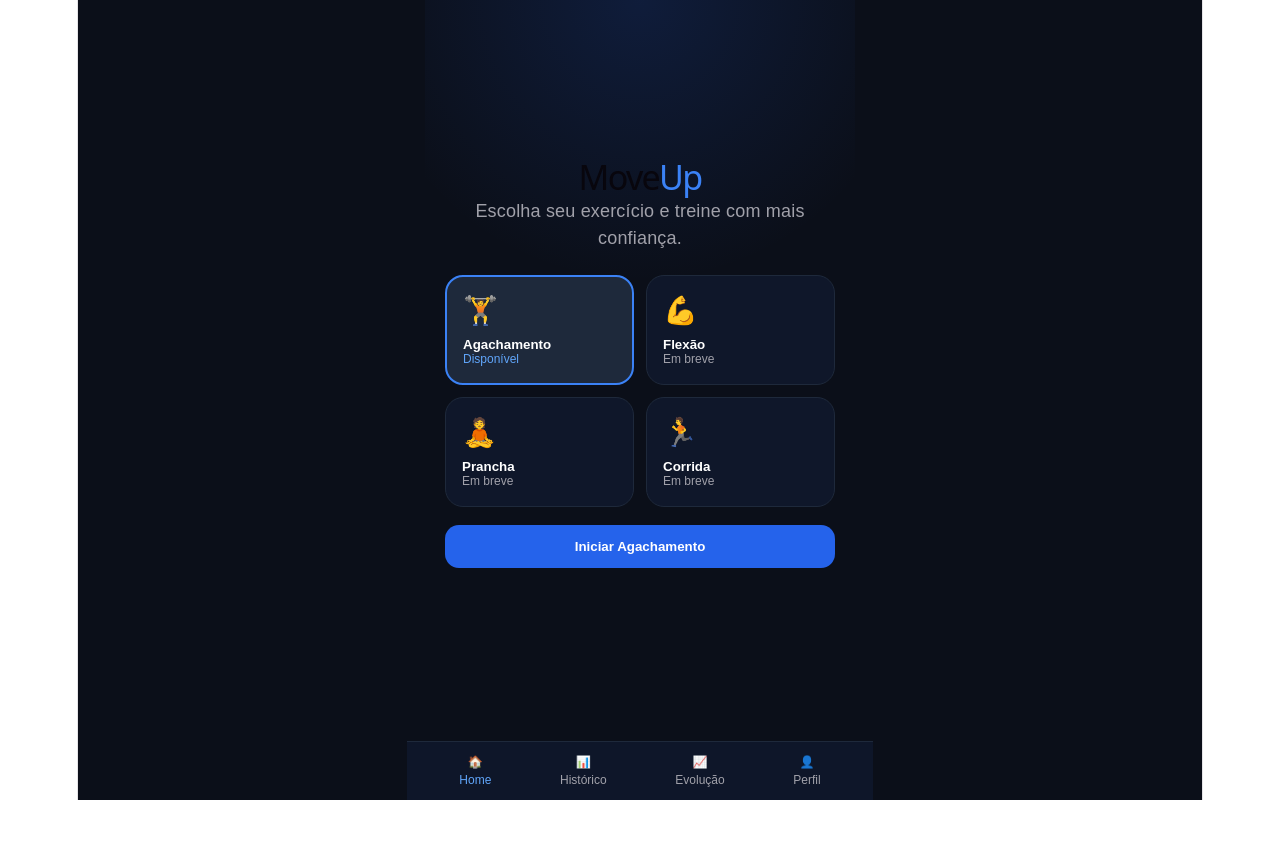
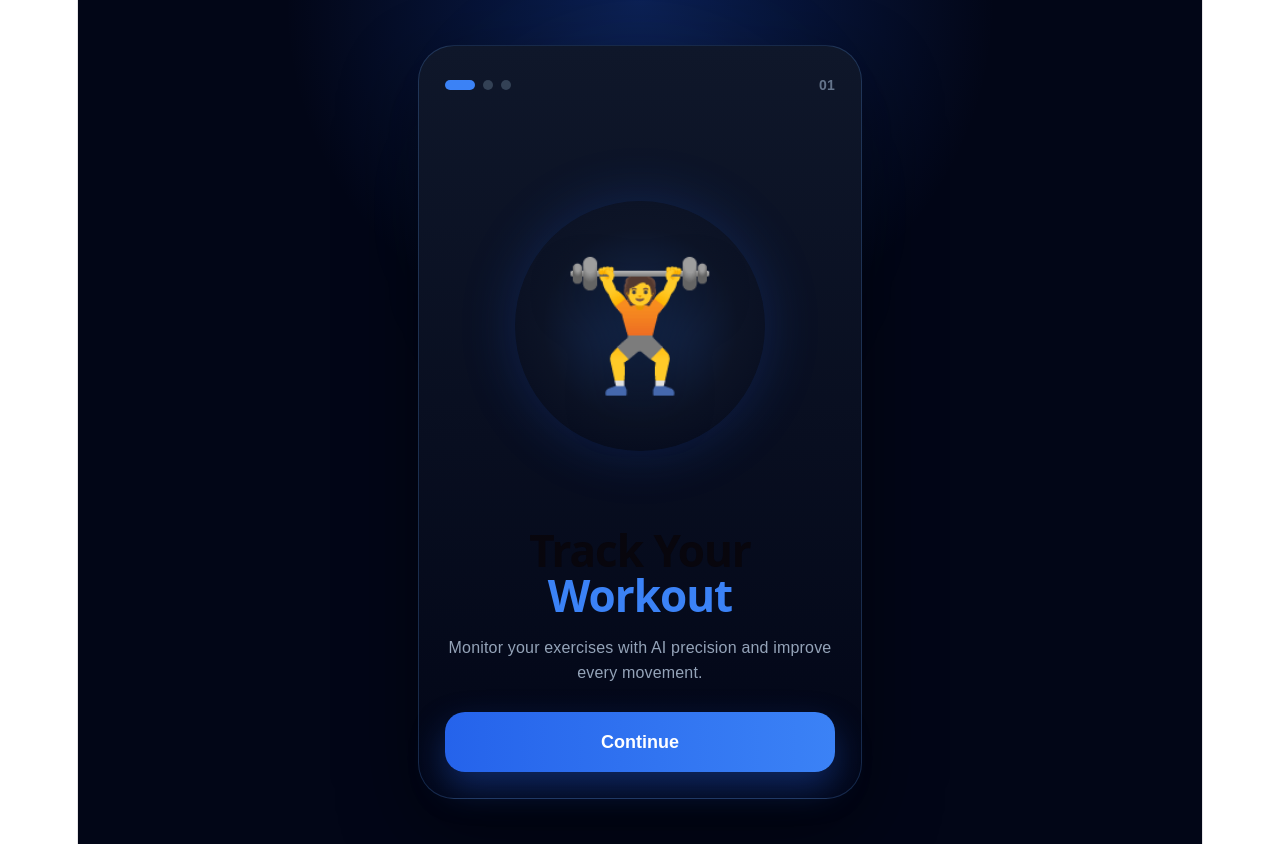
Before and after one commit to fehfoonseca/vitejs-vite-kh5pnhqx, a React (Vite) app: page / in a window 1280 px wide. Before the commit the page ends 800 px from the top, so only its background shows below. Built offline with nearby package versions, Linux system fonts and the light colour scheme.

Commit message:
novamente

```diff
--- a/src/App.tsx
+++ b/src/App.tsx
@@ -14,6 +14,7 @@ ResponsiveContainer
 
 type Screen =
   | "splash"
+  | "onboarding"
   | "home"
   | "squatIntro"
   | "squat"
@@ -53,6 +54,10 @@ date: string;
 
 export default function App() {
 const [screen, setScreen] = useState<Screen>("splash");
+const [introStep, setIntroStep] = useState(0);
+const [hasSeenOnboarding, setHasSeenOnboarding] = useState(() => {
+        return localStorage.getItem("moveup_onboarding_seen") === "true";
+      });
 const [selectedExercise, setSelectedExercise] = useState("Agachamento");
 const [cameraFacing, setCameraFacing] = useState<CameraFacing>("environment");
 
@@ -105,7 +110,7 @@ useEffect(() => {
 if (screen !== "splash") return;
 
 const timer = setTimeout(() => {
-setScreen("home");
+        setScreen(hasSeenOnboarding ? "home" : "onboarding");
 }, 2800);
 
 return () => clearTimeout(timer);
@@ -934,66 +939,112 @@ dot={{ r: 5 }}
 </AppLayout>
 );
 }
-if (screen === "squatIntro") {
+if (screen === "onboarding") {
+
+        const onboardingScreens = [
+        {
+        title1: "Track Your",
+        title2: "Workout",
+        description:
+        "Monitor your exercises with AI precision and improve every movement.",
+        image: "🏋️"
+        },
+        {
+        title1: "Smart AI",
+        title2: "Analysis",
+        description:
+        "Receive instant feedback about depth, posture and execution quality.",
+        image: "🧠"
+        },
+        {
+        title1: "See Your",
+        title2: "Evolution",
+        description:
+        "Track your progress and become more consistent every workout.",
+        image: "📈"
+        }
+        ];
+
+        const current = onboardingScreens[introStep];
+
         return (
-          <AppLayout active="home" setScreen={setScreen}>
-                <h1 style={{ marginBottom: 8 }}>
-                        📱 Como se posicionar
+        <div style={premiumOnboardingPageStyle}>
+
+        <div style={premiumGlowStyle} />
+
+        <div style={premiumCardStyle}>
+
+        <div style={premiumTopBarStyle}>
+        <div style={premiumDotsWrapperStyle}>
+        {onboardingScreens.map((_, index) => (
+        <div
+        key={index}
+        style={{
+        ...premiumDotStyle,
+        width: index === introStep ? 30 : 10,
+        background:
+        index === introStep
+        ? "#3B82F6"
+        : "#334155"
+        }}
+        />
+        ))}
+        </div>
+
+        <div style={premiumStepStyle}>
+        0{introStep + 1}
+        </div>
+        </div>
+
+        <div style={premiumImageWrapperStyle}>
+        <div style={premiumImageCircleStyle}>
+        <div style={premiumEmojiStyle}>
+        {current.image}
+        </div>
+        </div>
+        </div>
+
+        <h1 style={premiumTitleStyle}>
+        {current.title1}
+        <br />
+        <span style={{ color: "#3B82F6" }}>
+        {current.title2}
+        </span>
         </h1>
 
-                                    <p
-                                            style={{
-                                                      color: "#A1A1AA",
-                                                                lineHeight: 1.5
-                                                                        }}
-                                                                              >
-                                                                                      Para a IA analisar melhor seu agachamento,
-                                                                                              prepare o ambiente antes de abrir a câmera.
+        <p style={premiumDescriptionStyle}>
+        {current.description}
         </p>
-
-                                                                                                          <div style={introChecklistStyle}>
-                                                                                                                  <IntroItem
-                                                                                                                            icon="↔️"
-                                                                                                                                      title="Fique de lado"
-                                                                                                                                                text="A análise lateral mede profundidade, tronco e quadril."
-                                                                                                                                                        />
-
-                                                                                                                                                                <IntroItem
-                                                                                                                                                                          icon="📏"
-                                                                                                                                                                                    title="Corpo inteiro no quadro"
-                                                                                                                                                                                              text="Deixe aparecer ombro, quadril, joelho e tornozelo."
-                                                                                                                                                                                                      />
-
-                                                                                                                                                                                                              <IntroItem
-                                                                                                                                                                                                                        icon="📷"
-                                                                                                                                                                                                                                  title="Use a câmera traseira"
-                                                                                                                                                                                                                                            text="Ela costuma ter melhor qualidade."
-                                                                                                                                                                                                                                                    />
-
-                                                                                                                                                                                                                                                            <IntroItem
-                                                                                                                                                                                                                                                                      icon="💡"
-                                                                                                                                                                                                                                                                                title="Boa iluminação"
-                                                                                                                                                                                                                                                                                          text="Evite ambiente escuro."
-                                                                                                                                                                                                                                                                                                  />
-                                                                                                                                                                                                                                                                                                        </div>
 
         <button
         onClick={() => {
-                                                                                                                                                                                                                                                                                                                                setScreen("squat");
-                                                                                                                                                                                                                                                                                                                                          setFeedback(
-                                                                                                                                                                                                                                                                                                                                                      "Fique totalmente de lado, em pé e parado para calibrar."
-                                                                                                                                                                                                                                                                                                                                                                );
-                                                                                                                                                                                                                                                                                                                                                                          resetMotionRefs();
-                                                                                                                                                                                                                                                                                                                                                                                    resetCalibration();
+
+        if (introStep < onboardingScreens.length - 1) {
+        setIntroStep((prev) => prev + 1);
+        return;
+        }
+
+        localStorage.setItem(
+        "moveup_onboarding_seen",
+        "true"
+        );
+
+        setHasSeenOnboarding(true);
+
+        setScreen("home");
         }}
-                                                                                                                                                                                                                                                                                                                                                                                                    style={primaryButtonStyle}
+        style={premiumButtonStyle}
         >
-                                                                                                                                                                                                                                                                                                                                                                                                                  Abrir câmera
+        {introStep === onboardingScreens.length - 1
+        ? "Get Started"
+        : "Continue"}
         </button>
-                                                                                                                                                                                                                                                                                                                                                                                                                            </AppLayout>
-                                                                                                                                                                                                                                                                                                                                                                                                                              );
-                                                                                                                                                                                                                                                                                                                                                                                                                              }
-
+
+        </div>
+
+        </div>
+        );
+        }
 if (screen === "profile") {
 return (
 <AppLayout active="profile" setScreen={setScreen}>
@@ -1553,3 +1604,193 @@ const introChecklistStyle: React.CSSProperties = {
                   flexShrink: 0,
                   fontSize: 18
                 };
+
+                const onboardingPageStyle: React.CSSProperties = {
+                        minHeight: "100vh",
+                        background:
+                          "radial-gradient(circle at top, rgba(37,99,235,0.18), transparent 40%), #020617",
+                        display: "flex",
+                        justifyContent: "center",
+                        alignItems: "center",
+                        padding: 24,
+                        color: "white",
+                        fontFamily: "Arial"
+                      };
+
+                      const onboardingCardStyle: React.CSSProperties = {
+                        width: "100%",
+                        maxWidth: 390,
+                        background: "#050B16",
+                        border: "1px solid #1E293B",
+                        borderRadius: 32,
+                        padding: 28,
+                        display: "flex",
+                        flexDirection: "column",
+                        minHeight: 720,
+                        position: "relative",
+                        overflow: "hidden"
+                      };
+
+                      const onboardingCountStyle: React.CSSProperties = {
+                        color: "#94A3B8",
+                        fontSize: 13,
+                        marginBottom: 24
+                      };
+
+                      const onboardingTitleStyle: React.CSSProperties = {
+                        fontSize: 42,
+                        lineHeight: 1.05,
+                        margin: 0,
+                        fontWeight: 800
+                      };
+
+                      const onboardingDescriptionStyle: React.CSSProperties = {
+                        color: "#94A3B8",
+                        fontSize: 17,
+                        lineHeight: 1.5,
+                        marginTop: 18
+                      };
+
+                      const onboardingImageStyle: React.CSSProperties = {
+                        flex: 1,
+                        display: "flex",
+                        alignItems: "center",
+                        justifyContent: "center",
+                        fontSize: 140
+                      };
+
+                      const onboardingDotsStyle: React.CSSProperties = {
+                        display: "flex",
+                        justifyContent: "center",
+                        gap: 10,
+                        marginBottom: 28
+                      };
+
+                      const onboardingDotStyle: React.CSSProperties = {
+                        height: 10,
+                        borderRadius: 999,
+                        transition: "0.3s"
+                      };
+
+                      const onboardingButtonStyle: React.CSSProperties = {
+                        width: "100%",
+                        height: 58,
+                        borderRadius: 18,
+                        border: "none",
+                        background: "#2563EB",
+                        color: "white",
+                        fontSize: 18,
+                        fontWeight: 700
+                      };
+                      const premiumOnboardingPageStyle: React.CSSProperties = {
+                        minHeight: "100vh",
+                        background:
+                          "radial-gradient(circle at top, rgba(37,99,235,0.28), transparent 35%), #020617",
+                        display: "flex",
+                        justifyContent: "center",
+                        alignItems: "center",
+                        padding: 22,
+                        color: "white",
+                        fontFamily: "Arial"
+                      };
+
+                      const premiumGlowStyle: React.CSSProperties = {
+                        position: "absolute",
+                        width: 260,
+                        height: 260,
+                        borderRadius: "50%",
+                        background: "rgba(37,99,235,0.18)",
+                        filter: "blur(70px)",
+                        top: 80
+                      };
+
+                      const premiumCardStyle: React.CSSProperties = {
+                        width: "100%",
+                        maxWidth: 390,
+                        minHeight: 700,
+                        borderRadius: 36,
+                        background: "linear-gradient(180deg, #0F172A 0%, #020617 100%)",
+                        border: "1px solid rgba(96,165,250,0.22)",
+                        padding: 26,
+                        display: "flex",
+                        flexDirection: "column",
+                        position: "relative",
+                        zIndex: 2,
+                        boxShadow: "0 30px 80px rgba(0,0,0,0.45)"
+                      };
+
+                      const premiumTopBarStyle: React.CSSProperties = {
+                        display: "flex",
+                        justifyContent: "space-between",
+                        alignItems: "center",
+                        marginBottom: 26
+                      };
+
+                      const premiumDotsWrapperStyle: React.CSSProperties = {
+                        display: "flex",
+                        gap: 8
+                      };
+
+                      const premiumDotStyle: React.CSSProperties = {
+                        height: 10,
+                        borderRadius: 999,
+                        transition: "0.3s"
+                      };
+
+                      const premiumStepStyle: React.CSSProperties = {
+                        color: "#64748B",
+                        fontSize: 14,
+                        fontWeight: 700
+                      };
+
+                      const premiumImageWrapperStyle: React.CSSProperties = {
+                        flex: 1,
+                        display: "flex",
+                        alignItems: "center",
+                        justifyContent: "center"
+                      };
+
+                      const premiumImageCircleStyle: React.CSSProperties = {
+                        width: 250,
+                        height: 250,
+                        borderRadius: "50%",
+                        background:
+                          "radial-gradient(circle, rgba(59,130,246,0.24), rgba(15,23,42,0.4) 55%, transparent 70%)",
+                        display: "flex",
+                        alignItems: "center",
+                        justifyContent: "center",
+                        boxShadow: "0 0 55px rgba(37,99,235,0.22)"
+                      };
+
+                      const premiumEmojiStyle: React.CSSProperties = {
+                        fontSize: 126,
+                        filter: "drop-shadow(0 18px 22px rgba(0,0,0,0.35))"
+                      };
+
+                      const premiumTitleStyle: React.CSSProperties = {
+                        fontSize: 44,
+                        lineHeight: 1.03,
+                        margin: 0,
+                        fontWeight: 900,
+                        letterSpacing: -1
+                      };
+
+                      const premiumDescriptionStyle: React.CSSProperties = {
+                        color: "#94A3B8",
+                        fontSize: 16,
+                        lineHeight: 1.55,
+                        marginTop: 18,
+                        marginBottom: 26
+                      };
+
+                      const premiumButtonStyle: React.CSSProperties = {
+                        width: "100%",
+                        height: 60,
+                        borderRadius: 20,
+                        border: "none",
+                        background: "linear-gradient(90deg, #2563EB, #3B82F6)",
+                        color: "white",
+                        fontSize: 18,
+                        fontWeight: 800,
+                        boxShadow: "0 16px 35px rgba(37,99,235,0.35)"
+                      };
```
Lines whose indentation alone changed are shown as unchanged.
